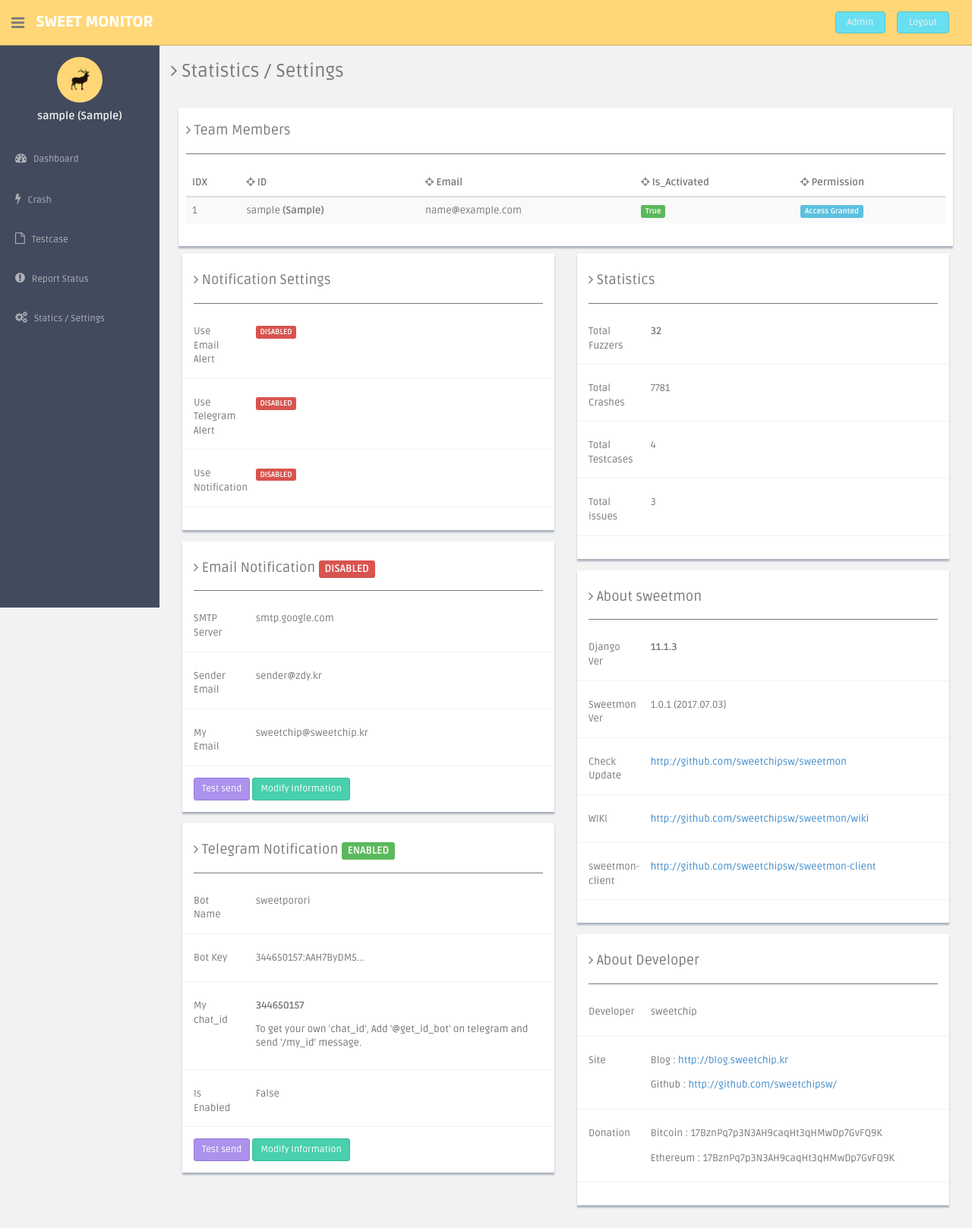
After one commit to sweetchipsw/Sweetmon_legacy, a Django app: template monitor/templates/settings.html in a window 1280 px wide. The commit adds this page. Shown: the whole page at 76% size. Run offline with Django 3.2, Linux system fonts and the light colour scheme; tables that the repository leaves empty hold one stand-in row (values such as "Sample post"); the template is opened without the code that fills it: values that come from a table or form of the project are taken from there, most other values are stand-ins (such as "Sample title", 1, 10 or a date in 2020); some libraries are stand-ins or nearby versions.

Commit message:
Add Statistics feature

```diff
--- a/fuzz/views.py
+++ b/fuzz/views.py
@@ -147,6 +147,7 @@ def crash(request):
 		Icrash.save()
 		return HttpResponse("success")
 	else:
+		# If new crash
 		crashfile = request.FILES['file']
 		crashfile.name = hashlib.sha1((crashfile.name+get_random_string(300)).encode("utf-8")).hexdigest()
 		# crash_size = crashfile.size
@@ -173,7 +174,7 @@ def crash(request):
 			send_message(sender, target, message);
 		"""
 		# sendswcp("[New crash detected (From sweetmon)] "+title)
-	return HttpResponse("success")
+	return HttpResponse("success") # Return success
 
 def generateToken(request):
 
--- a/monitor/templates/common/sidebar.html
+++ b/monitor/templates/common/sidebar.html
@@ -38,6 +38,12 @@
                           <li><a  href="/track/issue/"><i class="fa fa-compass"></i>Issue</a></li>
                       </ul>
                   </li>
+                  <li class="sub-menu">
+                      <a href="/monitor/settings/">
+                          <i class="fa fa-cogs" aria-hidden="true"></i>
+                          <span>Statics / Settings</span>
+                      </a>
+                  </li>
               </ul>
               <!-- sidebar menu end-->
           </div>
--- a/monitor/templates/monitor/fuzzer/list.html
+++ b/monitor/templates/monitor/fuzzer/list.html
@@ -45,7 +45,7 @@
           	<h3><i class="fa fa-angle-right"></i> Dashboard </h3>
               <div class="row mt">
                   <div class="col-md-12">
-                      <div class="content-panel">
+                      <div class="form-panel">
                           <table class="table table-striped table-advance table-hover">
 	                  	  	  <h4><i class="fa fa-angle-right"></i> Fuzzer Lists</h4>
 	                  	  	  <hr>
--- /dev/null
+++ b/monitor/templates/settings.html
@@ -0,0 +1,334 @@
+<!DOCTYPE html>
+<html lang="en">
+  <head>
+    <meta charset="utf-8">
+    <title>Sweetmon - Dashboard for sweetfuzz</title>
+    <!-- Bootstrap core CSS -->
+    <link href="/assets/css/bootstrap.css" rel="stylesheet">
+    <!--external css-->
+    <link href="/assets/font-awesome/css/font-awesome.min.css" rel="stylesheet" />
+    <link rel="stylesheet" type="text/css" href="/assets/js/gritter/css/jquery.gritter.css" />
+
+    <!-- Custom styles for this template -->
+    <link href="/assets/css/style.css" rel="stylesheet">
+    <link href="/assets/css/style-responsive.css" rel="stylesheet">
+
+    <!-- HTML5 shim and Respond.js IE8 support of HTML5 elements and media queries -->
+    <!--[if lt IE 9]>
+      <script src="https://oss.maxcdn.com/libs/html5shiv/3.7.0/html5shiv.js"></script>
+      <script src="https://oss.maxcdn.com/libs/respond.js/1.4.2/respond.min.js"></script>
+    <![endif]-->
+  </head>
+
+  <body>
+
+  <section id="container" >
+      <!-- **********************************************************************************************************************************************************
+      TOP BAR CONTENT & NOTIFICATIONS
+      *********************************************************************************************************************************************************** -->
+      <!--header start-->
+      {% include "common/head.html" %}
+      <!--header end-->
+
+      <!-- **********************************************************************************************************************************************************
+      MAIN SIDEBAR MENU
+      *********************************************************************************************************************************************************** -->
+      <!--sidebar start-->
+      {% include "common/sidebar.html" %}
+      <!--sidebar end-->
+      <!-- **********************************************************************************************************************************************************
+      MAIN CONTENT
+      *********************************************************************************************************************************************************** -->
+      <!--main content start-->
+      <section id="main-content">
+          <section class="wrapper">
+          	<h3><i class="fa fa-angle-right"></i> Statistics / Settings </h3>
+
+              <div class="row mt">
+                  <div class="col-md-12">
+                      <div class="form-panel">
+                          <table class="table table-striped table-advance table-hover">
+	                  	  	  <h4><i class="fa fa-angle-right"></i> Team Members</h4>
+	                  	  	  <hr>
+                              <thead>
+                              <tr>
+                                  <th> IDX</th>
+                                  <th> <i class="fa fa-crosshairs" aria-hidden="true"> </i> ID</th>
+                                  <th> <i class="fa fa-crosshairs" aria-hidden="true"> </i> Email</th>
+                                  <th> <i class="fa fa-crosshairs" aria-hidden="true"> </i> Is_Activated</th>
+                                  <th> <i class="fa fa-crosshairs" aria-hidden="true"> </i> Permission</th>
+                              </tr>
+                              </thead>
+                              <tbody>
+                              {% if profiles %}
+                                {% for profile in profiles %}
+                                {% if profile.owner.username == userinfo.username %}
+                                <tr>
+                                <td>{{ profile.id }} </td>
+                                <td><b>{{profile.owner.username}} (ME)</b></td>
+                                <td><b>{{profile.email}}</b></td>
+                                <td><span class="label label-success">True</span></td>
+                                <td><span class="label label-info">Access Granted</span></td>
+                                </tr>
+                                {% else %}
+                                <tr>
+                                <td>{{ profile.id }}</td>
+                                <td>{{profile.owner.username}} {% if profile.first_name %} <b>({{profile.first_name}})</b> {% endif %}</td>
+                                <td>{{profile.email}}</td>
+                                <td><span class="label label-success">True</span></td>
+                                <td><span class="label label-info">Access Granted</span></td>
+                                </tr>
+                                {% endif %}
+                                {% endfor %}
+                              {% endif %}
+                              </tbody>
+                          </table>
+                      </div><!-- /content-panel -->
+                  </div><!-- /col-md-12 -->
+              </div><!-- /row -->
+
+              <div class="col-lg-6 col-md-6 col-sm-12">
+
+              <div class="showback">
+                <h4><i class="fa fa-angle-right"></i> Notification Settings </h4>
+                <hr>
+                <form class="form-horizontal style-form" method="get">
+                  <div class="form-group">
+                      <label class="col-lg-2 col-sm-2 control-label">Use Email Alert</label>
+                      <div class="col-lg-10">
+                          <p class="form-control-static"><span class="label label-danger">DISABLED</span></p>
+                      </div>
+                  </div>
+                  <div class="form-group">
+                      <label class="col-lg-2 col-sm-2 control-label">Use Telegram Alert</label>
+                      <div class="col-lg-10">
+                          <p class="form-control-static"><span class="label label-danger">DISABLED</span></p>
+                      </div>
+                  </div>
+                  <div class="form-group">
+                      <label class="col-lg-2 col-sm-2 control-label">Use Notification</label>
+                      <div class="col-lg-10">
+                          <p class="form-control-static"><span class="label label-danger">DISABLED</span></p>
+                      </div>
+                  </div>
+                </form>
+
+              </div><!--/showback -->
+
+
+              <!-- BASIC PROGRESS BARS -->
+              <div class="showback">
+                <h4><i class="fa fa-angle-right"></i> Email Notification <span class="label label-danger">DISABLED</span> </h4>
+                <hr>
+                <form class="form-horizontal style-form" method="get">
+                  <div class="form-group">
+                      <label class="col-lg-2 col-sm-2 control-label">SMTP Server</label>
+                      <div class="col-lg-10">
+                          <p class="form-control-static">smtp.google.com</p>
+                      </div>
+                  </div>
+                  <div class="form-group">
+                      <label class="col-lg-2 col-sm-2 control-label">Sender Email</label>
+                      <div class="col-lg-10">
+                          <p class="form-control-static">sender@zdy.kr</p>
+                      </div>
+                  </div>
+                  <div class="form-group">
+                      <label class="col-lg-2 col-sm-2 control-label">My Email</label>
+                      <div class="col-lg-10">
+                          <p class="form-control-static">sweetchip@sweetchip.kr</p>
+                      </div>
+                  </div>
+              <a id="add-test-email" class="btn btn-theme02 btn-sm" href="javascript:;">Test send</a>
+              <a class="btn btn-theme03 btn-sm" href="/admin/monitor/profile/{{userinfo.id}}/change/">Modify Information</a>
+                </form>
+              </div><!--/showback -->
+
+
+              <div class="showback">
+                <h4><i class="fa fa-angle-right"></i> Telegram Notification <span class="label label-success">ENABLED</span> </h4>
+                <hr>
+                <form class="form-horizontal style-form" method="get">
+                  <div class="form-group">
+                      <label class="col-lg-2 col-sm-2 control-label">Bot Name</label>
+                      <div class="col-lg-10">
+                          <p class="form-control-static">sweetporori</p>
+                      </div>
+                  </div>
+                  <div class="form-group">
+                      <label class="col-lg-2 col-sm-2 control-label">Bot Key</label>
+                      <div class="col-lg-10">
+                          <p class="form-control-static">344650157:AAH7ByDM5...</p>
+                      </div>
+                  </div>
+                  <div class="form-group">
+                      <label class="col-lg-2 col-sm-2 control-label">My chat_id</label>
+                      <div class="col-lg-10">
+                          <p class="form-control-static"><b>344650157</b></p>
+                          <span class="help-block">To get your own 'chat_id', Add '@get_id_bot' on telegram and send '/my_id' message.</span>
+
+                      </div>
+                  </div>
+                  <div class="form-group">
+                      <label class="col-lg-2 col-sm-2 control-label">Is Enabled</label>
+                      <div class="col-lg-10">
+                          <p class="form-control-static">False</p>
+                      </div>
+                  </div>
+               <a id="add-test-telegram" class="btn btn-theme02 btn-sm" href="javascript:;">Test send</a>
+                <a class="btn btn-theme03 btn-sm" href="/admin/monitor/profile/{{userinfo.id}}/change/">Modify Information</a>
+                </form>
+              </div><!--/showback -->
+            </div><!--/col-lg-6 -->
+
+
+
+
+            <div class="col-lg-6 col-md-6 col-sm-12">
+
+
+              <div class="showback">
+                <h4><i class="fa fa-angle-right"></i> Statistics </h4>
+                <hr>
+                <form class="form-horizontal style-form" method="get">
+                  <div class="form-group">
+                      <label class="col-lg-2 col-sm-2 control-label">Total Fuzzers</label>
+                      <div class="col-lg-10">
+                          <p class="form-control-static"><b>32</b></p>
+                      </div>
+                  </div>
+                  <div class="form-group">
+                      <label class="col-lg-2 col-sm-2 control-label">Total Crashes</label>
+                      <div class="col-lg-10">
+                          <p class="form-control-static">7781</p>
+                      </div>
+                  </div>
+                  <div class="form-group">
+                      <label class="col-lg-2 col-sm-2 control-label">Total Testcases</label>
+                      <div class="col-lg-10">
+                          <p class="form-control-static">4</p>
+                      </div>
+                  </div>
+                  <div class="form-group">
+                      <label class="col-lg-2 col-sm-2 control-label">Total issues</label>
+                      <div class="col-lg-10">
+                          <p class="form-control-static">3</p>
+                      </div>
+                  </div>
+                  </form>
+
+              </div><!--/showback -->
+
+
+              <div class="showback">
+                <h4><i class="fa fa-angle-right"></i> About sweetmon </h4>
+                <hr>
+                <form class="form-horizontal style-form" method="get">
+                  <div class="form-group">
+                      <label class="col-lg-2 col-sm-2 control-label">Django Ver</label>
+                      <div class="col-lg-10">
+                          <p class="form-control-static"><b>11.1.3</b></p>
+                      </div>
+                  </div>
+                  <div class="form-group">
+                      <label class="col-lg-2 col-sm-2 control-label">Sweetmon Ver</label>
+                      <div class="col-lg-10">
+                          <p class="form-control-static">1.0.1 (2017.07.03) </p>
+                      </div>
+                  </div>
+                  <div class="form-group">
+                      <label class="col-lg-2 col-sm-2 control-label">Check Update</label>
+                      <div class="col-lg-10">
+                          <p class="form-control-static"><a href="http://github.com/sweetchipsw/sweetmon">http://github.com/sweetchipsw/sweetmon</a></p>
+                      </div>
+                  </div>
+                  <div class="form-group">
+                      <label class="col-lg-2 col-sm-2 control-label">WIKI</label>
+                      <div class="col-lg-10">
+                          <p class="form-control-static"><a href="http://github.com/sweetchipsw/sweetmon">http://github.com/sweetchipsw/sweetmon/wiki</a></p>
+                      </div>
+                  </div>
+                  <div class="form-group">
+                      <label class="col-lg-2 col-sm-2 control-label">sweetmon-client</label>
+                      <div class="col-lg-10">
+                          <p class="form-control-static"><a href="http://github.com/sweetchipsw/sweetmon">http://github.com/sweetchipsw/sweetmon-client</a></p>
+                      </div>
+                  </div>
+                  </form>
+
+              </div><!--/showback -->
+
+
+
+
+
+              <div class="showback">
+                <h4><i class="fa fa-angle-right"></i> About Developer </h4>
+                <hr>
+                <form class="form-horizontal style-form" method="get">
+                  <div class="form-group">
+                      <label class="col-lg-2 col-sm-2 control-label">Developer</label>
+                      <div class="col-lg-10">
+                          <p class="form-control-static">sweetchip</p>
+                      </div>
+                  </div>
+                  <div class="form-group">
+                      <label class="col-lg-2 col-sm-2 control-label">Site</label>
+                      <div class="col-lg-10">
+                          <p class="form-control-static">Blog : <a href="http://blog.sweetchip.kr">http://blog.sweetchip.kr</a></p>
+                          <p class="form-control-static">Github : <a href="http://github.com/sweetchipsw/">http://github.com/sweetchipsw/</a></p>
+                      </div>
+                  </div>
+                  <div class="form-group">
+                      <label class="col-lg-2 col-sm-2 control-label">Donation</label>
+                      <div class="col-lg-10">
+                          <p class="form-control-static">Bitcoin : 17BznPq7p3N3AH9caqHt3qHMwDp7GvFQ9K</p>
+                          <p class="form-control-static">Ethereum : 17BznPq7p3N3AH9caqHt3qHMwDp7GvFQ9K</p>
+                      </div>
+                  </div>
+                  </form>
+
+              </div><!--/showback -->
+            </div><!-- /col-lg-6 -->
+
+
+
+
+
+
+
+
+
+		</section><!--/wrapper -->
+      </section><!-- /MAIN CONTENT -->
+
+      <!--main content end-->
+  </section>
+
+    <!-- js placed at the end of the document so the pages load faster -->
+    <script src="/assets/js/jquery.js"></script>
+    <script src="/assets/js/bootstrap.min.js"></script>
+    <script class="include" type="text/javascript" src="/assets/js/jquery.dcjqaccordion.2.7.js"></script>
+    <script src="/assets/js/jquery.scrollTo.min.js"></script>
+    <script src="/assets/js/jquery.nicescroll.js" type="text/javascript"></script>
+
+
+    <!--common script for all pages-->
+    <script src="/assets/js/common-scripts.js"></script>
+
+    <!--script for this page-->
+    <script type="text/javascript" src="/assets/js/gritter/js/jquery.gritter.js"></script>
+    <script type="text/javascript" src="/assets/js/gritter-conf.js"></script>
+
+
+  <script>
+      //custom select box
+
+      $(function(){
+          $('select.styled').customSelect();
+      });
+
+  </script>
+
+  </body>
+</html>
--- a/monitor/urls.py
+++ b/monitor/urls.py
@@ -11,6 +11,8 @@ urlpatterns = [
     url(r'^crash/$', views.crash_list, name='crash_list'), # crashlist
     url(r'^crash/(?P<idx>\d+)/$', views.crash_details, name='crash_detail'),
     url(r'^crash/(?P<idx>\d+)/modify$', views.crash_details_modify, name='modify'),
+    url(r'^settings/$', views.settings, name='settings'),
+
 ]
 
 if settings.DEBUG:
--- a/static/js/gritter-conf.js
+++ b/static/js/gritter-conf.js
@@ -1,4 +1,49 @@
 var Gritter = function () {
+
+    $('#add-test-email').click(function(){
+
+        $.gritter.add({
+            // (string | mandatory) the heading of the notification
+            title: 'Message sent!',
+            // (string | mandatory) the text inside the notification
+            text: 'I sent a test message to your <b>email</b>! please check your inbox.',
+            // (string | optional) the image to display on the left
+            image: '/assets/img/ui-sam.jpg',
+            // (bool | optional) if you want it to fade out on its own or just sit there
+            sticky: false,
+            // (int | optional) the time you want it to be alive for before fading out
+            time: ''
+        });
+
+        return false;
+
+    });
+
+
+    $('#add-test-telegram').click(function(){
+
+        $.gritter.add({
+            // (string | mandatory) the heading of the notification
+            title: 'Message sent!',
+            // (string | mandatory) the text inside the notification
+            text: 'I sent a test message to your <b>telegram</b>! please check your inbox.',
+            // (string | optional) the image to display on the left
+            image: '/assets/img/ui-sam.jpg',
+            // (bool | optional) if you want it to fade out on its own or just sit there
+            sticky: false,
+            // (int | optional) the time you want it to be alive for before fading out
+            time: ''
+        });
+
+        return false;
+
+    });
+
+
+
+
+
+
 
     $('#add-sticky').click(function(){
 
```
Also changed, not shown: monitor/admin.py (+13 -3 lines), monitor/models.py (+14 -11 lines), monitor/templates/monitor/index.html (+40 -91 lines), monitor/views.py (+8 -43 lines), monitor/migrations/0007_auto_20170702_2241.py (added), monitor/migrations/0008_auto_20170702_2243.py (added), monitor/migrations/0009_auto_20170702_2247.py (added), monitor/migrations/0010_auto_20170702_2259.py (added), monitor/migrations/0011_auto_20170702_2317.py (added), monitor/migrations/0012_remove_profile_use_encryption.py (added).
